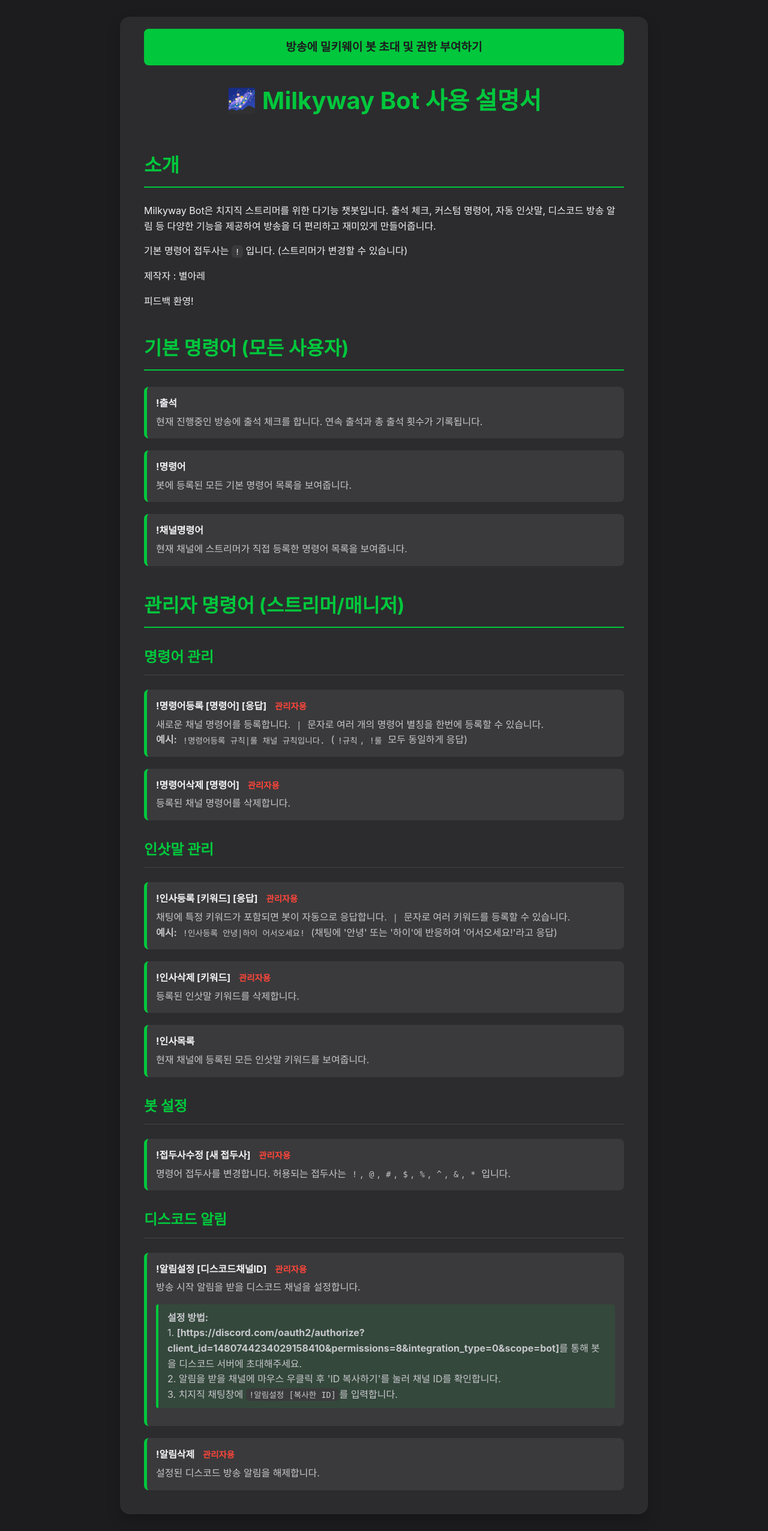
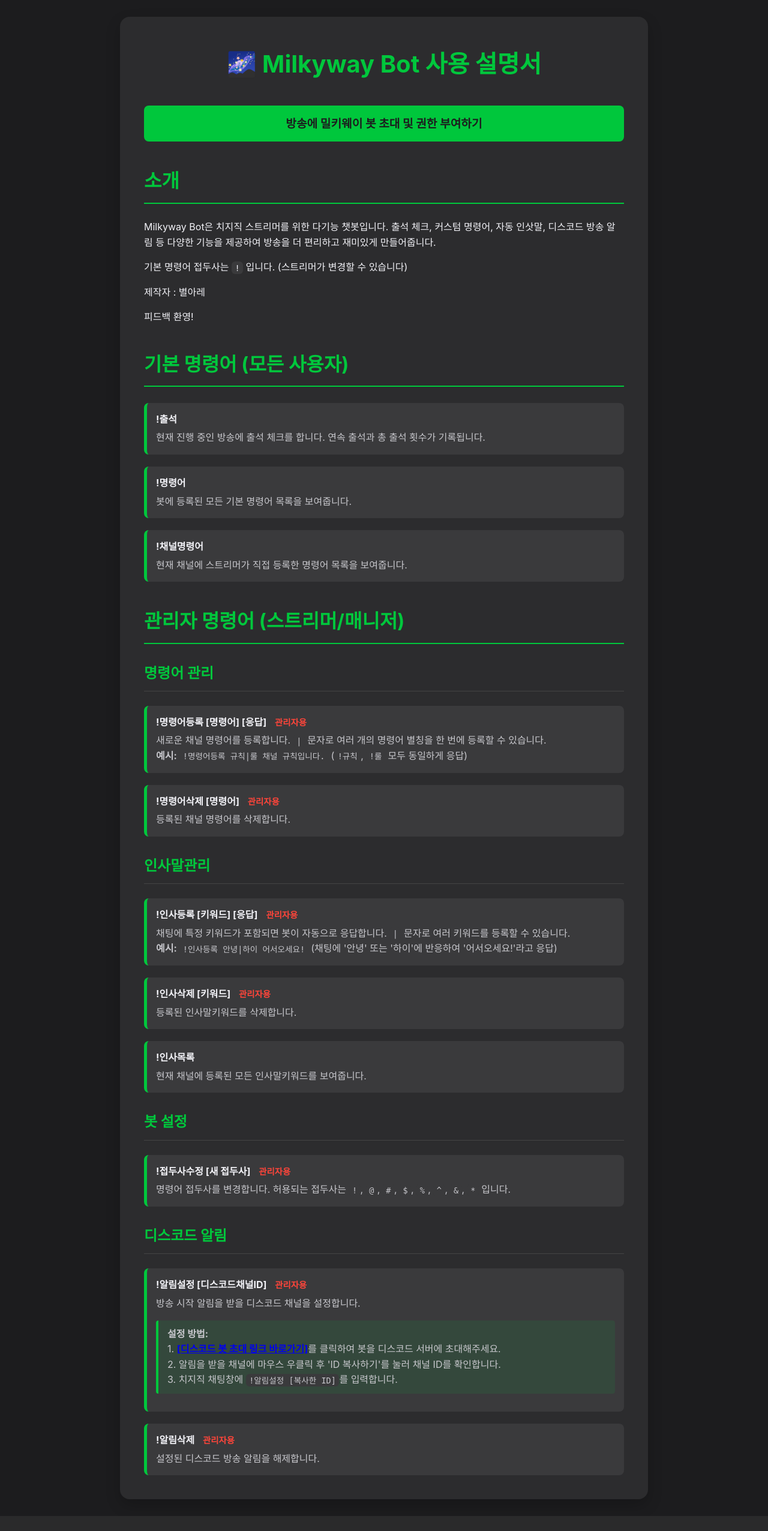
Before and after one commit to icelemonade0star/milkyway-bot, a FastAPI app: page /guide in a window 1280 px wide. Shown: the whole page at 60% size. After the commit the page ends 2528 px from the top, so only its background shows below. Run offline with FastAPI, Linux system fonts and the light colour scheme; parts of the project's set-up code (start-up, migrations or seed data) failed here and were passed over.

Commit message:
html 수정

```diff
--- a/app/templates/guide.html
+++ b/app/templates/guide.html
@@ -84,8 +84,9 @@
 </head>
 <body>
     <div class="container">
+
+        <h1>🌌 Milkyway Bot 사용 설명서</h1>
         <a href="https://milkywaybot.cloud/auth/" class="auth-link">방송에 밀키웨이 봇 초대 및 권한 부여하기</a>
-        <h1>🌌 Milkyway Bot 사용 설명서</h1>
 
         <h2>소개</h2>
         <p>Milkyway Bot은 치지직 스트리머를 위한 다기능 챗봇입니다. 출석 체크, 커스텀 명령어, 자동 인삿말, 디스코드 방송 알림 등 다양한 기능을 제공하여 방송을 더 편리하고 재미있게 만들어줍니다.</p>
@@ -97,7 +98,7 @@
 
         <div class="command">
             <div class="usage">!출석</div>
-            <div class="desc">현재 진행중인 방송에 출석 체크를 합니다. 연속 출석과 총 출석 횟수가 기록됩니다.</div>
+            <div class="desc">현재 진행 중인 방송에 출석 체크를 합니다. 연속 출석과 총 출석 횟수가 기록됩니다.</div>
         </div>
 
         <div class="command">
@@ -116,7 +117,7 @@
         <div class="command">
             <div class="usage">!명령어등록 [명령어] [응답] <span class="admin-only">관리자용</span></div>
             <div class="desc">
-                새로운 채널 명령어를 등록합니다. <code>|</code> 문자로 여러 개의 명령어 별칭을 한번에 등록할 수 있습니다.<br>
+                새로운 채널 명령어를 등록합니다. <code>|</code> 문자로 여러 개의 명령어 별칭을 한 번에 등록할 수 있습니다.<br>
                 <strong>예시:</strong> <code>!명령어등록 규칙|룰 채널 규칙입니다.</code> (<code>!규칙</code>, <code>!룰</code> 모두 동일하게 응답)
             </div>
         </div>
@@ -126,7 +127,7 @@
             <div class="desc">등록된 채널 명령어를 삭제합니다.</div>
         </div>
 
-        <h3>인삿말 관리</h3>
+        <h3>인사말관리</h3>
         <div class="command">
             <div class="usage">!인사등록 [키워드] [응답] <span class="admin-only">관리자용</span></div>
             <div class="desc">
@@ -137,12 +138,12 @@
 
         <div class="command">
             <div class="usage">!인사삭제 [키워드] <span class="admin-only">관리자용</span></div>
-            <div class="desc">등록된 인삿말 키워드를 삭제합니다.</div>
+            <div class="desc">등록된 인사말키워드를 삭제합니다.</div>
         </div>
 
         <div class="command">
             <div class="usage">!인사목록</div>
-            <div class="desc">현재 채널에 등록된 모든 인삿말 키워드를 보여줍니다.</div>
+            <div class="desc">현재 채널에 등록된 모든 인사말키워드를 보여줍니다.</div>
         </div>
 
         <h3>봇 설정</h3>
@@ -160,7 +161,7 @@
                 방송 시작 알림을 받을 디스코드 채널을 설정합니다.
                 <div class="note">
                     <strong>설정 방법:</strong><br>
-                    1. <strong>[https://discord.com/oauth2/authorize?client_id=1480744234029158410&permissions=8&integration_type=0&scope=bot]</strong>를 통해 봇을 디스코드 서버에 초대해주세요.<br>
+                    1. <a href="https://discord.com/oauth2/authorize?client_id=1480744234029158410&permissions=8&integration_type=0&scope=bot" target="_blank" rel="noopener noreferrer"><strong>[디스코드 봇 초대 링크 바로가기]</strong></a>를 클릭하여 봇을 디스코드 서버에 초대해주세요.<br>
                     2. 알림을 받을 채널에 마우스 우클릭 후 'ID 복사하기'를 눌러 채널 ID를 확인합니다.<br>
                     3. 치지직 채팅창에 <code>!알림설정 [복사한 ID]</code>를 입력합니다.
                 </div>
```
